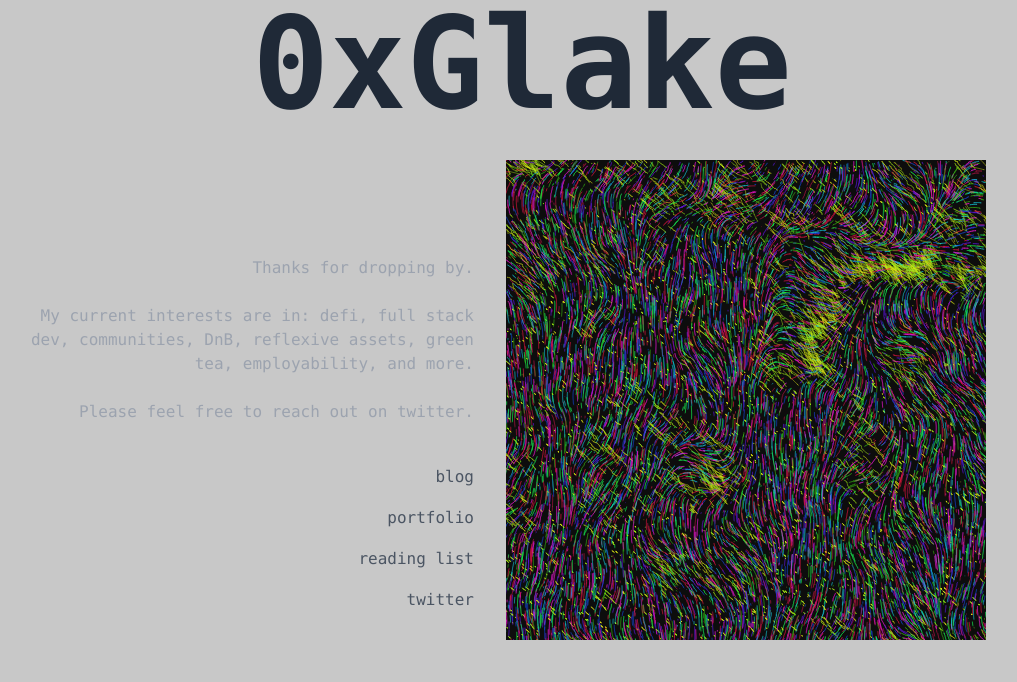
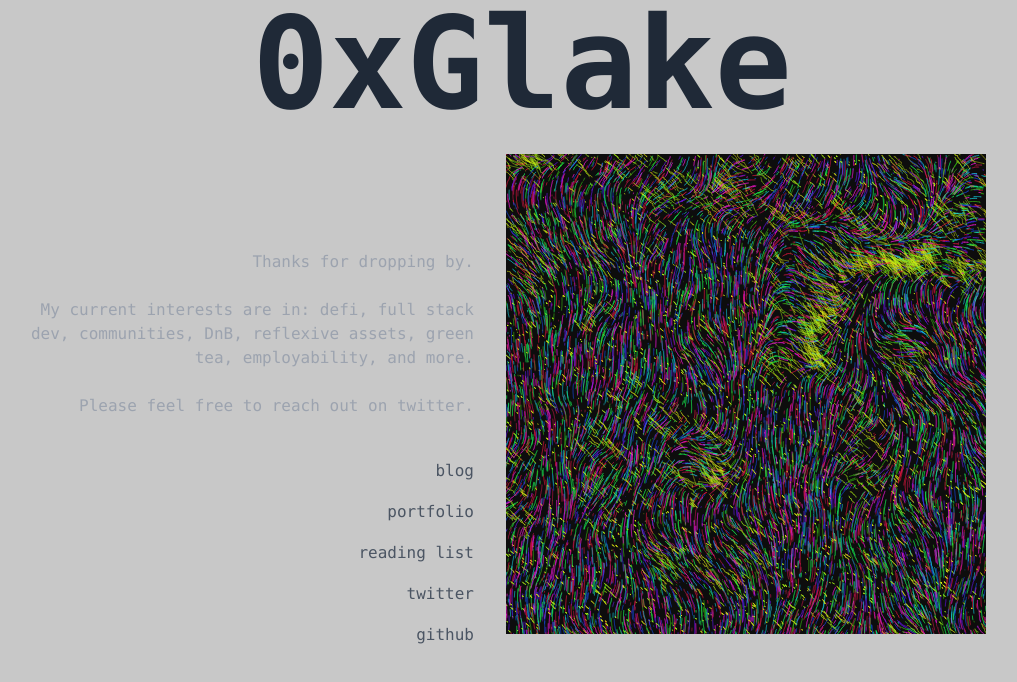
Before and after one commit to 0xGlake/home, a Next.js app: page / in a window 1280 px wide. Shown: the top 682 px of the page, without its empty margins (118-1135 px from the left). Built offline with nearby package versions, Linux system fonts and the light colour scheme.

Commit message:
add github link

```diff
--- a/app/page.tsx
+++ b/app/page.tsx
@@ -174,6 +174,7 @@ export default function Home() {
             { href: '/portfolio', text: 'portfolio' },
             { href: '/readingList', text: 'reading list' },
             { href: 'https://twitter.com/0xGlake', text: 'twitter', external: true },
+            { href: 'https://github.com/0xGlake/', text: 'github', external: true },
           ].map(({ href, text, external }) => (
             <motion.div key={href} variants={linkVariants} whileHover="hover">
               {external ? (
```
